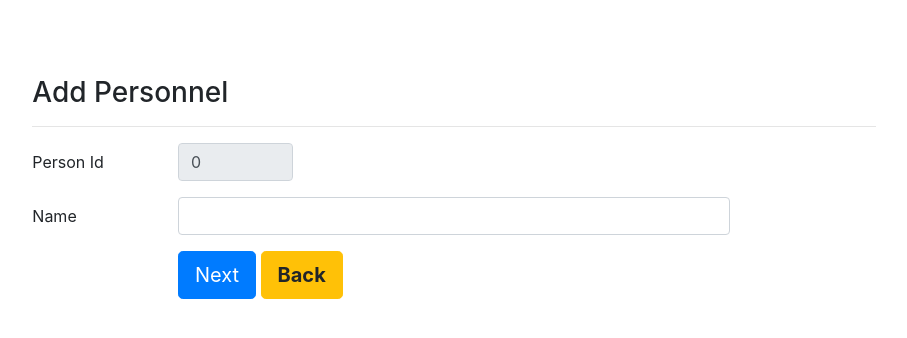
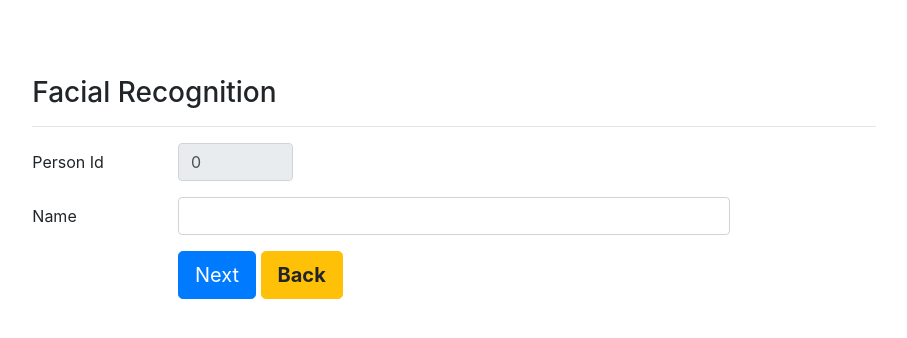
Before and after one commit to ziyingb/webimperators, a Flask app: page /addprsn in a window 1280 px wide. Shown: the part 67-405 px from the top of the page, without its empty margins (186-1093 px from the left). Run offline with Flask 2, Linux system fonts and the light colour scheme; data that the repository does not hold is empty; some libraries are stand-ins or nearby versions.

Commit message:
Update addprsn.html

```diff
--- a/templates/addprsn.html
+++ b/templates/addprsn.html
@@ -10,7 +10,7 @@
 <section class="py-1">
     <div class="row mt-5">
         <div class="col-lg-8 offset-lg-2">
-            <h3>Add Personnel</h3>
+            <h3>Facial Recognition</h3>
             <hr>
             <form class="form" method="post" action="/addprsn_submit">
                 <div class="form-group row">
```
